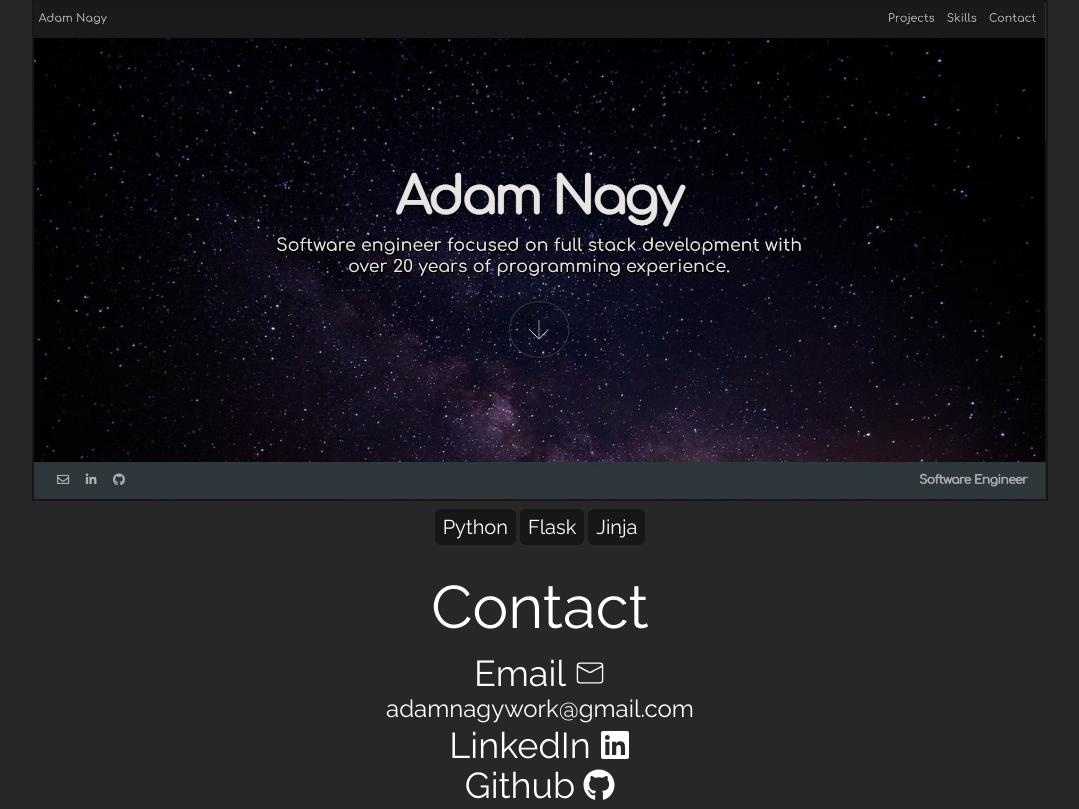
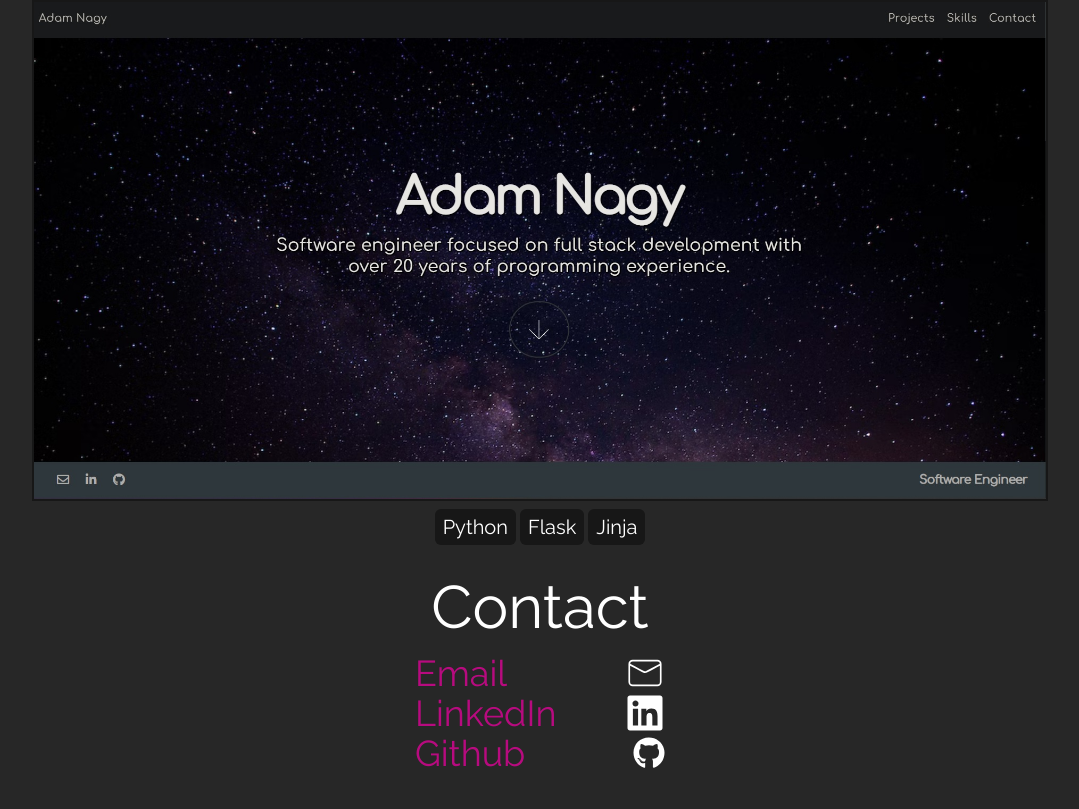
Before and after one commit to DraconDev/next-portfolio, a Next.js app: page / in a window 1280 px wide. Shown: the part 5008-5817 px from the top of the page, without its empty margins (100-1179 px from the left). After the commit the page ends 5785 px from the top, so only its background shows below. Built offline with nearby package versions, Linux system fonts and the light colour scheme.

Commit message:
style contact

```diff
--- a/components/Contact/Contact.tsx
+++ b/components/Contact/Contact.tsx
@@ -20,19 +20,19 @@ const Contact = (props: Props) => {
                 link={state.contact.email}
                 text={true}
             >
-                <CiMail className="w-8 h-8 gap-2" />
+                <CiMail className="w-10 h-10 gap-2 text-" />
             </ContactCard>
             <ContactCard
                 name="LinkedIn"
                 link={state.contact.linkedin}
             >
-                <FaLinkedin className="w-8 h-8 gap-2" />
+                <FaLinkedin className="w-10 h-10 gap-2 text-" />
             </ContactCard>
             <ContactCard
                 name="Github"
                 link={state.contact.github}
             >
-                <FaGithub className="w-8 h-8 gap-2" />
+                <FaGithub className="w-8 h-8 gap-2 text-" />
             </ContactCard>
         </SectionContainer>
     );
--- a/components/Contact/ContactCard.tsx
+++ b/components/Contact/ContactCard.tsx
@@ -1,5 +1,4 @@
 import { default as Link } from "next/link";
-import { CiMail } from "react-icons/ci";
 
 type Props = {
     name: string;
@@ -14,12 +13,12 @@ const ContactCard = (props: Props) => {
             href={props.name === "Email" ? `mailto:${props.link}` : props.link}
             className="flex justify-center items-center w-full"
         >
-            <div className="flex flex-col">
-                <div className="text-4xl flex justify-center gap-2 items-center">
-                    {props.name}
+            <div className="flex flex-col justify-center items-center w-full">
+                <div className="text-4xl flex justify-between gap-2 items-center w-[250px]">
+                    <div className="text-accent">{props.name}</div>
                     {props.children}
                 </div>
-                {props.text && <p className="text-2xl">{props.link} </p>}
+                {/* {props.text && <p className="text-2xl">{props.link} </p>} */}
             </div>
         </Link>
     );
```
